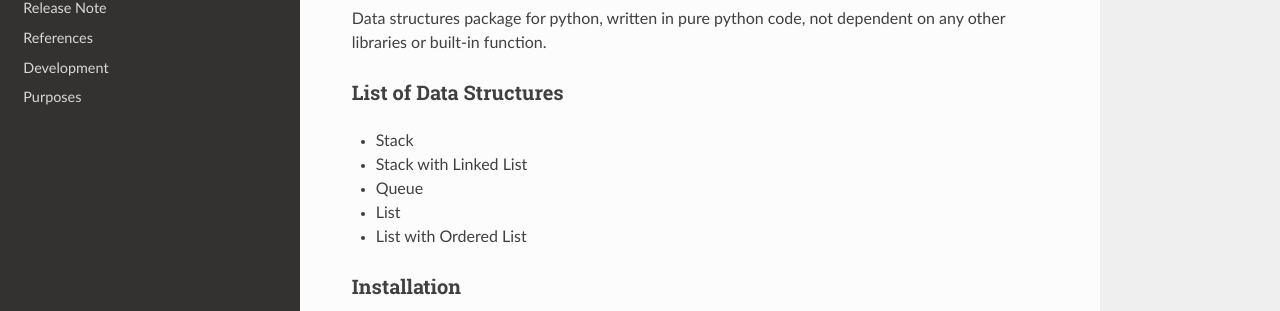
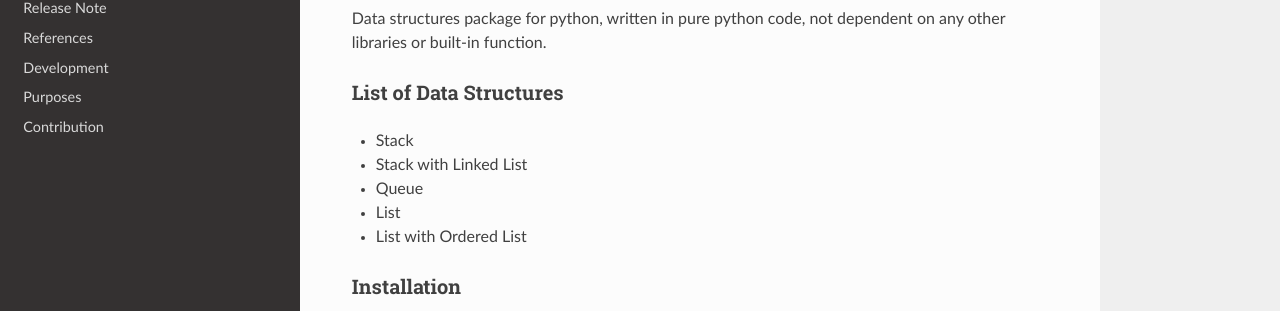
Before and after one commit to sodrooome/pure-datastructures, an MkDocs documentation site: the page built from docs/index.md, in a window 1280 px wide. Shown: the part 196-507 px from the top of the page. Built offline with MkDocs 1.6.1, drawn with Linux system fonts in a browser that asks for light colours; nearby versions of some CDN libraries.

Commit message:
feat:contribution guidelines

```diff
--- a/mkdocs.yml
+++ b/mkdocs.yml
@@ -8,6 +8,7 @@ nav:
   - References : references.md
   - Development : development.md
   - Purposes : purposes.md
+  - Contribution : contribute.md
 
 extra:
     version: 1.0
```
